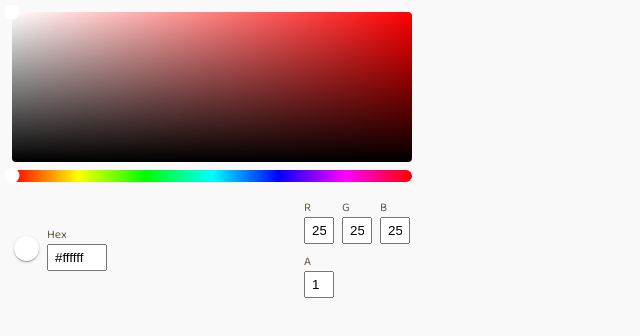
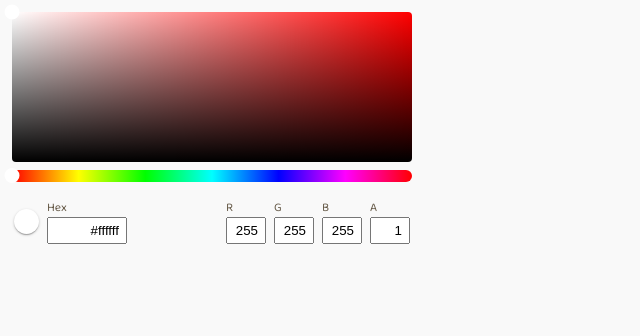
Before and after one commit to tetracalibers/Uispet-frontend, a Next.js app: page /articles/color_picker_demo in a window 1280 px wide. Shown: the top 336 px of the page, without its empty margins (0-640 px from the left). Built offline with nearby package versions, Linux system fonts and the light colour scheme; a web font is replaced by a local one.

Commit message:
[ColorPicker] inputの横幅をvalueが完全に見えるように修正

```diff
--- a/components/control/ColorPicker/index.tsx
+++ b/components/control/ColorPicker/index.tsx
@@ -37,7 +37,7 @@ const InputContainer = styled.div`
 
 const InputGroup = styled.div`
   display: grid;
-  grid-template-columns: auto auto auto;
+  grid-template-columns: auto auto auto auto;
   grid-gap: 8px;
   align-items: center;
 `
@@ -54,6 +54,7 @@ const ColorPreview = styled.div`
 const Input = styled.input`
   padding: 4px 6px;
   display: block;
+  text-align: right;
 `
 
 const Label = styled.label`
@@ -62,11 +63,11 @@ const Label = styled.label`
 `
 
 const HexInput = styled(Input)`
-  width: 60px;
+  width: 6em;
 `
 
 const RgbaInput = styled(Input)`
-  width: 30px;
+  width: 3em;
 `
 
 export const ColorPicker = ({ color, onChange }: ColorPickerProps) => {
```
